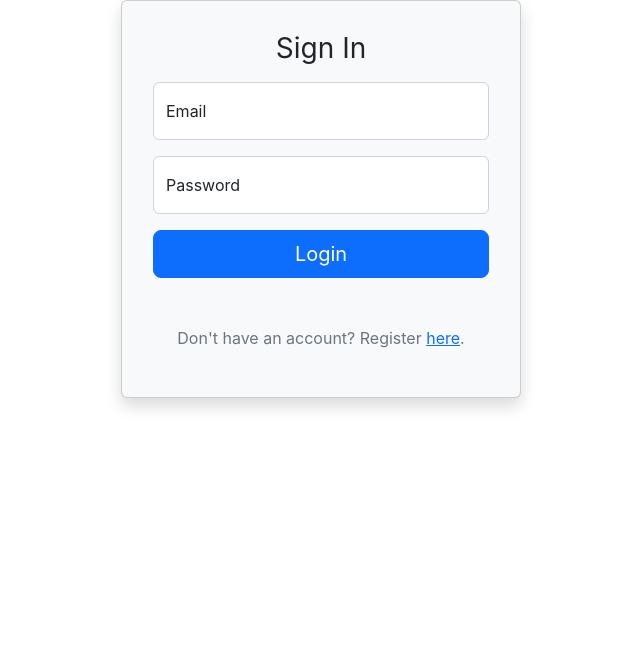
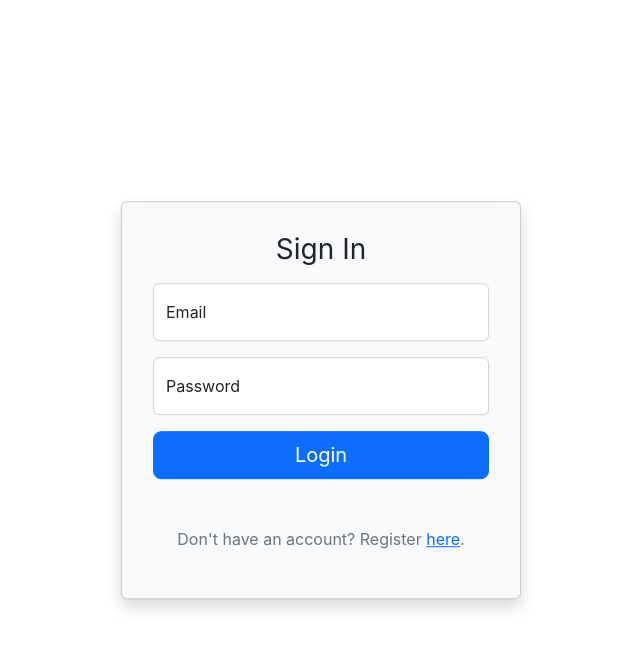
Before and after one commit to paul3bin/Favorite-Stocks-Watcher, a React (Create React App) app in the folder frontend/: page /login in a window 1280 px wide. Shown: the top 650 px of the page, without its empty margins (319-959 px from the left). Built offline with nearby package versions, Linux system fonts and the light colour scheme.

Commit message:
added changes to login css

```diff
--- a/frontend/src/pages/login.js
+++ b/frontend/src/pages/login.js
@@ -51,7 +51,7 @@ export function Login() {
     <div className="container">
       <ToastContainer />
       <div className="row justify-content-md-center">
-        <div className="card text-dark bg-light shadow p-3 mb-3 rounded">
+        <div className="card text-dark bg-light shadow p-3 mb-3 rounded login-container">
           <div className="text-center">
             <main className="form-signin w-100 m-auto">
               <h1 className="h3 mb-3 fw-normal">Sign In</h1>
--- a/frontend/src/styles/login.css
+++ b/frontend/src/styles/login.css
@@ -4,7 +4,6 @@
   left: 50%;
   transform: translate(-50%, -50%);
   background-color: white;
-  padding-left: 0;
 }
 .form-signin {
   max-width: 430px;
```
